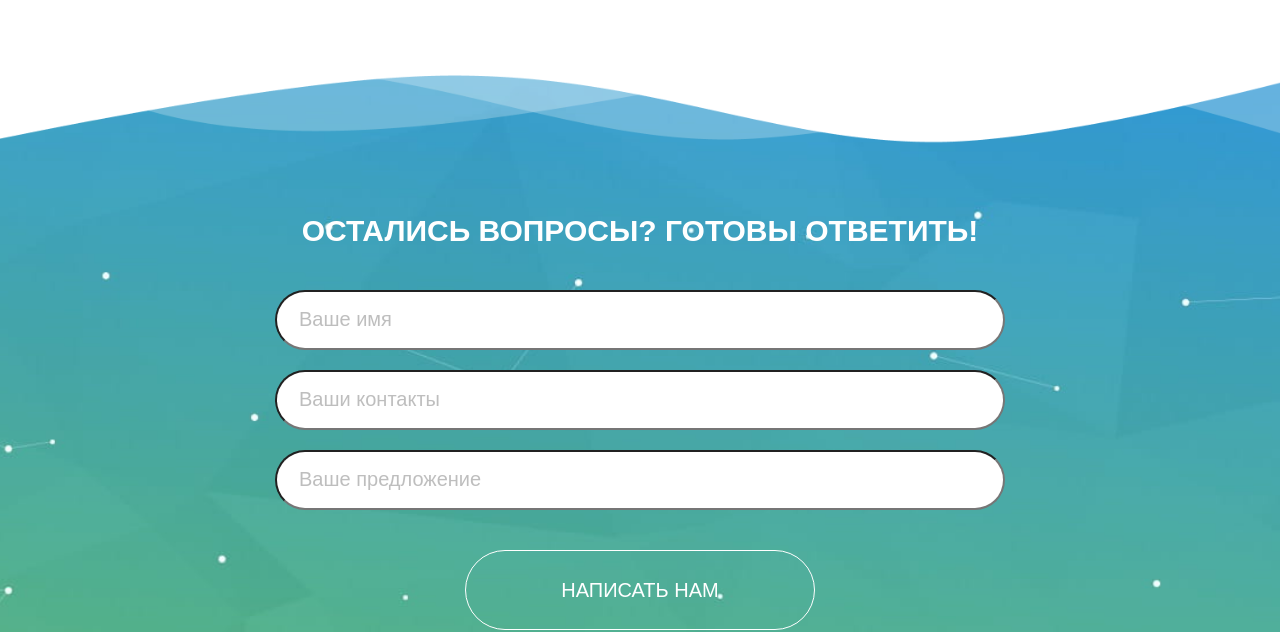
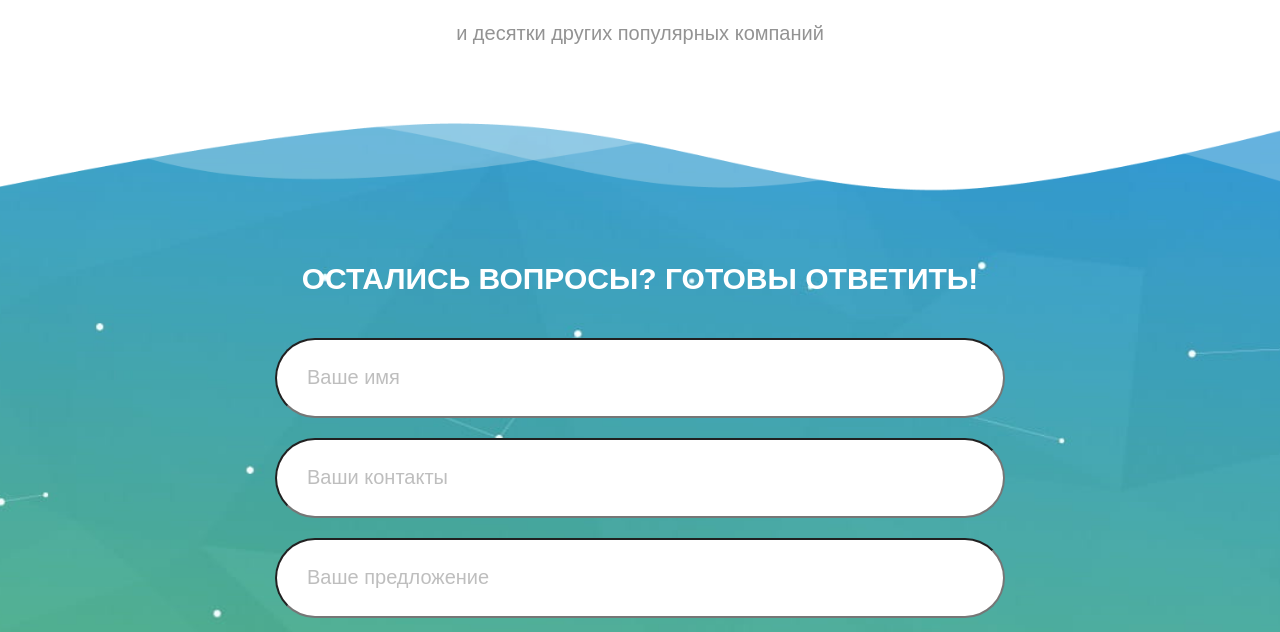
Before and after one commit to Zmeederzhets/bunker, a website built with webpack: page app/index.html in a window 1280 px wide. Shown: the part 4171-4803 px from the top of the page. Built offline with nearby package versions, Linux system fonts and the light colour scheme; files whose address does not match are found by name.

Commit message:
поправил верстку исходя из сравнения с шаблоном в пиксель перфект

```diff
--- a/app/scss/block/_feedback.scss
+++ b/app/scss/block/_feedback.scss
@@ -8,7 +8,7 @@
   background-size: cover;
   background-repeat: no-repeat;
   @include min-width(sm) {
-    padding: 200px 0;
+    padding: 200px 0 150px;
   }
 
   &:before {
@@ -66,7 +66,7 @@
 
   &__input {
     width: 100%;
-    padding: 28px 30px;
+    padding: 20px 22px;
     height: 60px;
     background: #FFFFFF;
     border-radius: 40px;
@@ -79,8 +79,8 @@
     }
 
     @include min-width(md) {
-      padding: 20px 22px;
-
+      padding: 28px 30px;
+      height: 80px;
       font-size: 20px;
     }
   }
--- a/app/scss/block/_tile.scss
+++ b/app/scss/block/_tile.scss
@@ -7,12 +7,12 @@
   }
 
   &__list {
-    padding-top: 80px;
+    padding-top: 32px;
     display: grid;
     grid-template-columns: repeat(auto-fill, minmax(280px, 1fr));
     gap: 16px;
     @include min-width(md) {
-      padding-top: 32px;
+      padding-top: 80px;
       gap: 30px
     }
   }
```
